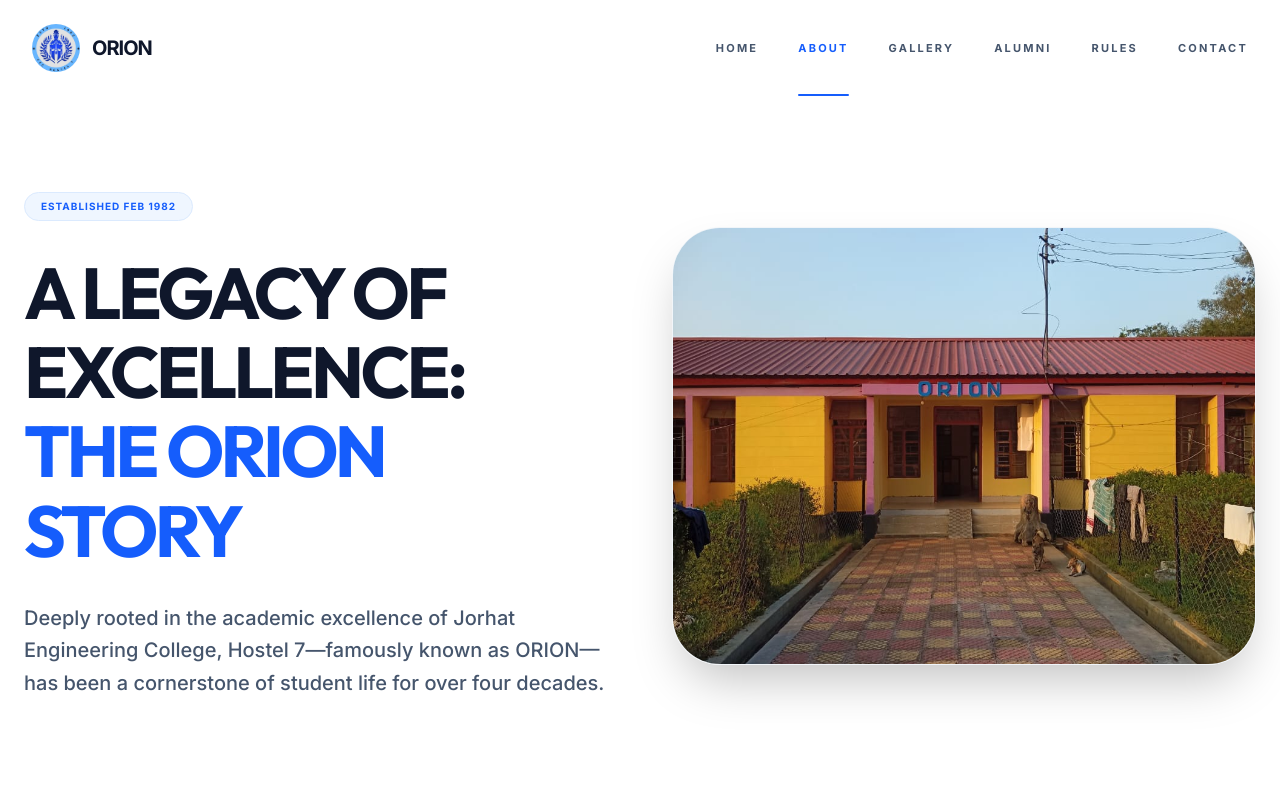
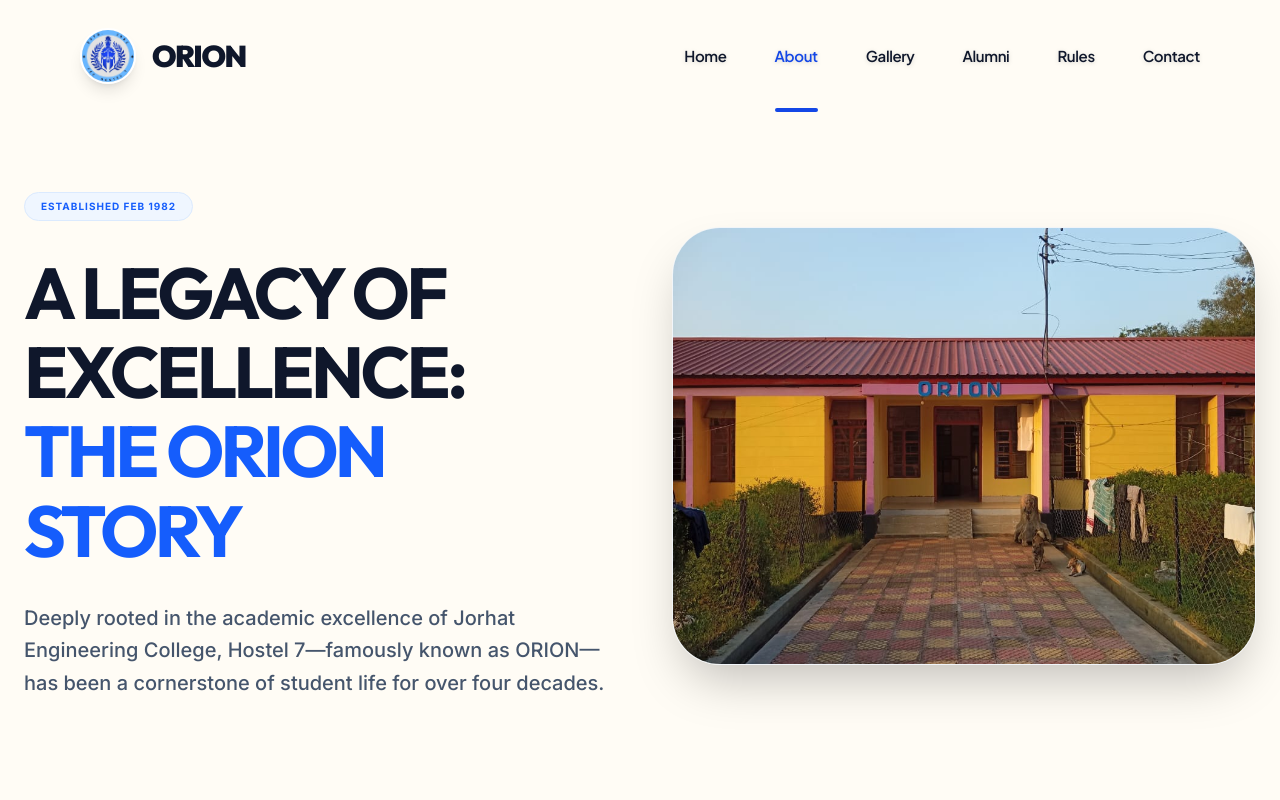
Before and after one commit to bhargabdeka-deka/hostel-portal, a Next.js app: page /about in a window 1280 px wide. Shown: the top 800 px of the page. Built offline with nearby package versions, Linux system fonts and the light colour scheme.

Commit message:
UI: Implement unique soft pastel page backgrounds, integrate premium Plus Jakarta Sans font, and refine hero section visibility/spacing

```diff
--- a/app/(public)/about/page.tsx
+++ b/app/(public)/about/page.tsx
@@ -6,7 +6,7 @@ export const revalidate = 86400; // Revalidate once a day
 
 export default function AboutPage() {
   return (
-    <main className="bg-transparent selection:bg-blue-500/20 overflow-x-hidden">
+    <main className="bg-[#fffcf5] min-h-screen selection:bg-amber-500/20 overflow-x-hidden">
       {/* Hero Section */}
       <section className="max-w-7xl mx-auto px-6 pt-32 pb-16 md:pt-40 md:pb-20 lg:pt-48 lg:pb-32 flex flex-col lg:flex-row items-center gap-12 lg:gap-16">
         <div className="flex-1 space-y-6 md:space-y-8 text-center lg:text-left">
--- a/app/(public)/achievements/page.tsx
+++ b/app/(public)/achievements/page.tsx
@@ -17,7 +17,7 @@ export default async function AchievementsPage() {
     .order('created_at', { ascending: true });
 
   return (
-    <main className="bg-transparent min-h-screen selection:bg-blue-500/20 overflow-x-hidden">
+    <main className="bg-[#f5f3ff] min-h-screen selection:bg-purple-500/20 overflow-x-hidden">
       {/* Header Section */}
       <section className="max-w-7xl mx-auto px-6 pt-32 md:pt-40 pb-8 md:pb-16 space-y-4 md:space-y-6">
         <div className="flex items-center gap-3">
@@ -47,6 +47,7 @@ export default async function AchievementsPage() {
                       src={achievement.image_url || "/placeholder-achievement.png"}
                       alt={achievement.title}
                       fill
+                      sizes="(max-width: 768px) 100vw, (max-width: 1200px) 50vw, 33vw"
                       className="object-cover transition-transform duration-700 group-hover:scale-110"
                     />
                   </div>
--- a/app/(public)/alumni/page.tsx
+++ b/app/(public)/alumni/page.tsx
@@ -13,7 +13,7 @@ export default async function AlumniPage() {
     .order('batch', { ascending: false });
 
   return (
-    <main className="bg-transparent min-h-screen selection:bg-blue-500/20">
+    <main className="bg-[#fcfaff] min-h-screen selection:bg-indigo-500/20">
       {/* Header Section */}
       <section className="max-w-7xl mx-auto px-6 pt-32 md:pt-40 pb-16 space-y-6">
         <div className="flex items-center gap-4">
--- a/app/(public)/contact/page.tsx
+++ b/app/(public)/contact/page.tsx
@@ -18,7 +18,7 @@ export default async function ContactPage() {
   ];
 
   return (
-    <main className="bg-transparent min-h-screen selection:bg-blue-500/20 overflow-x-hidden">
+    <main className="bg-[#fff5f5] min-h-screen selection:bg-rose-500/20 overflow-x-hidden">
       {/* Header Section */}
       <section className="max-w-7xl mx-auto px-6 pt-32 md:pt-40 pb-12 md:pb-16 text-center space-y-6">
         <div className="flex items-center justify-center gap-4">
--- a/app/(public)/page.tsx
+++ b/app/(public)/page.tsx
@@ -76,7 +76,7 @@ export default async function HomePage() {
       {/* Background is handled by GridBackground in layout.tsx */}
 
       {/* Hero Section */}
-      <section className="relative min-h-[95vh] flex items-center justify-center overflow-hidden px-6 bg-slate-50">
+      <section className="relative min-h-[95vh] flex items-center justify-center overflow-hidden px-6">
         <div className="absolute inset-0 z-0">
           <Image
             src="/hero-hostel.jpeg"
@@ -85,7 +85,7 @@ export default async function HomePage() {
             priority
             className="object-cover"
           />
-          <div className="absolute inset-0 bg-white/75"></div>
+          <div className="absolute inset-0 bg-white/35"></div>
         </div>
 
         <div className="relative z-10 max-w-6xl mx-auto py-32 text-center space-y-12">
@@ -93,20 +93,16 @@ export default async function HomePage() {
             Hostel No 7 • Jorhat Engineering College
           </div>
 
-          <div className="space-y-6">
-            <h1 className="text-7xl sm:text-9xl md:text-[14rem] font-bold tracking-tighter uppercase leading-none cursor-default text-slate-900 drop-shadow-sm font-heading">
+          <div className="space-y-10 md:space-y-16">
+            <h1 className="text-7xl sm:text-9xl md:text-[14rem] font-bold tracking-tighter uppercase leading-none cursor-default text-slate-900 drop-shadow-sm">
               ORION
             </h1>
-            <p className="text-xl sm:text-2xl md:text-4xl text-slate-700 font-medium italic max-w-4xl mx-auto px-4 leading-tight font-sans">
-              "We are not known by names but by a race — <span className="text-blue-700 font-bold not-italic drop-shadow-sm">ORIONITE</span>"
+            <p className="text-xl sm:text-2xl md:text-4xl text-slate-900 font-bold italic max-w-4xl mx-auto px-4 leading-tight drop-shadow-sm">
+              "We are not known by names but by a race — <span className="text-blue-700 font-black not-italic tracking-tight">ORIONITE</span>"
             </p>
           </div>
 
-          <div className="flex flex-wrap items-center justify-center gap-8 pt-10">
-            <Link href="/about" className="w-full sm:w-auto bg-slate-900 text-white hover:bg-slate-800 px-16 py-6 rounded-2xl font-bold text-xs uppercase tracking-[0.2em] transition-all shadow-2xl hover:shadow-slate-200 flex items-center justify-center gap-2 group">
-              Know About Us <ArrowRight className="w-4 h-4 group-hover:translate-x-1 transition-transform" />
-            </Link>
-          </div>
+
         </div>
       </section>
 
--- a/app/(public)/rules/page.tsx
+++ b/app/(public)/rules/page.tsx
@@ -27,7 +27,8 @@ export default function RulesPage() {
   ];
 
   return (
-    <div className="pt-32 pb-16 md:pt-40 md:pb-24 px-6 max-w-5xl mx-auto overflow-x-hidden min-h-screen">
+    <main className="bg-[#fffbf2] min-h-screen selection:bg-amber-500/20">
+    <div className="pt-32 pb-16 md:pt-40 md:pb-24 px-6 max-w-5xl mx-auto overflow-x-hidden">
       <div className="text-center mb-16 md:mb-20">
         <div className="inline-flex items-center justify-center gap-2 px-4 py-1.5 bg-blue-50 border border-blue-100 rounded-full text-[8px] md:text-[10px] font-bold uppercase tracking-widest mb-6 text-blue-600">
           Code of Conduct
@@ -71,5 +72,6 @@ export default function RulesPage() {
         </div>
       </div>
     </div>
+    </main>
   );
 }
--- a/app/globals.css
+++ b/app/globals.css
@@ -3,6 +3,7 @@
 @theme {
   --font-sans: var(--font-inter), ui-sans-serif, system-ui, sans-serif;
   --font-heading: var(--font-outfit), var(--font-sans);
+  --font-jakarta: var(--font-plus-jakarta), var(--font-sans);
 
   --color-background: hsl(var(--background));
   --color-foreground: hsl(var(--foreground));
@@ -42,7 +43,7 @@
 
 @layer base {
   :root {
-    --background: 0 0% 100%;
+    --background: 210 40% 98%;
     --foreground: 222.2 84% 4.9%;
     --card: 0 0% 100%;
     --card-foreground: 222.2 84% 4.9%;
--- a/app/layout.tsx
+++ b/app/layout.tsx
@@ -1,5 +1,5 @@
 import type { Metadata } from "next";
-import { Outfit, Inter } from "next/font/google";
+import { Outfit, Inter, Plus_Jakarta_Sans } from "next/font/google";
 import { Navbar } from "@/components/shared/Navbar";
 import { Footer } from "@/components/shared/Footer";
 import "./globals.css";
@@ -11,6 +11,11 @@ const outfit = Outfit({
 
 const inter = Inter({
   variable: "--font-inter",
+  subsets: ["latin"],
+});
+
+const plusJakarta = Plus_Jakarta_Sans({
+  variable: "--font-plus-jakarta",
   subsets: ["latin"],
 });
 
@@ -28,7 +33,7 @@ export default function RootLayout({
   children: React.ReactNode;
 }>) {
   return (
-    <html lang="en" className={`${outfit.variable} ${inter.variable} h-full antialiased`}>
+    <html lang="en" className={`${outfit.variable} ${inter.variable} ${plusJakarta.variable} h-full antialiased`}>
       <body className="min-h-full bg-background text-foreground font-sans antialiased relative">
         {children}
       </body>
--- a/components/shared/Navbar.tsx
+++ b/components/shared/Navbar.tsx
@@ -38,9 +38,9 @@ export function Navbar() {
   return (
     <>
       <nav className="absolute top-0 left-0 right-0 z-[100] transition-all duration-300">
-        <div className="max-w-[1440px] mx-auto px-6 md:px-8 h-20 md:h-24 flex items-center justify-between">
-          <Link href="/" className="flex items-center gap-3 text-xl font-bold tracking-tighter text-slate-900 group">
-            <div className="w-10 h-10 md:w-12 md:h-12 rounded-full overflow-hidden flex items-center justify-center group-hover:scale-110 transition-all duration-500 relative">
+        <div className="max-w-[1600px] mx-auto px-6 md:px-20 h-20 md:h-28 flex items-center justify-between">
+          <Link href="/" className="flex items-center gap-4 text-2xl md:text-3xl font-black tracking-tighter text-slate-900 group font-heading">
+            <div className="w-12 h-12 md:w-14 md:h-14 rounded-full overflow-hidden flex items-center justify-center group-hover:scale-110 transition-all duration-500 relative shadow-lg border-2 border-white">
               <Image
                 src="/hostel_logo.jpeg"
                 alt="ORION Hostel Logo"
@@ -52,19 +52,19 @@ export function Navbar() {
           </Link>
 
           {/* Desktop Nav */}
-          <div className="hidden md:flex gap-10 items-center h-full">
+          <div className="hidden md:flex gap-12 items-center h-full">
             {navLinks.map((link) => (
               <Link
                 key={link.href}
                 href={link.href}
-                className="text-[11px] font-bold uppercase tracking-[0.2em] transition-all duration-300 relative h-full flex items-center group"
+                className="text-[15px] font-semibold tracking-tight transition-all duration-300 relative h-full flex items-center group font-jakarta"
               >
                 {pathname === link.href && (
-                  <div className="absolute bottom-0 left-0 right-0 h-0.5 bg-blue-600 rounded-full"></div>
+                  <div className="absolute bottom-0 left-0 right-0 h-1 bg-blue-700 rounded-full"></div>
                 )}
                 <span className={cn(
-                  "transition-colors",
-                  pathname === link.href ? 'text-blue-600' : 'text-slate-600 group-hover:text-blue-500'
+                  "transition-all duration-300 drop-shadow-sm",
+                  pathname === link.href ? 'text-blue-700' : 'text-slate-900 group-hover:text-blue-600'
                 )}>
                   {link.name}
                 </span>
```
